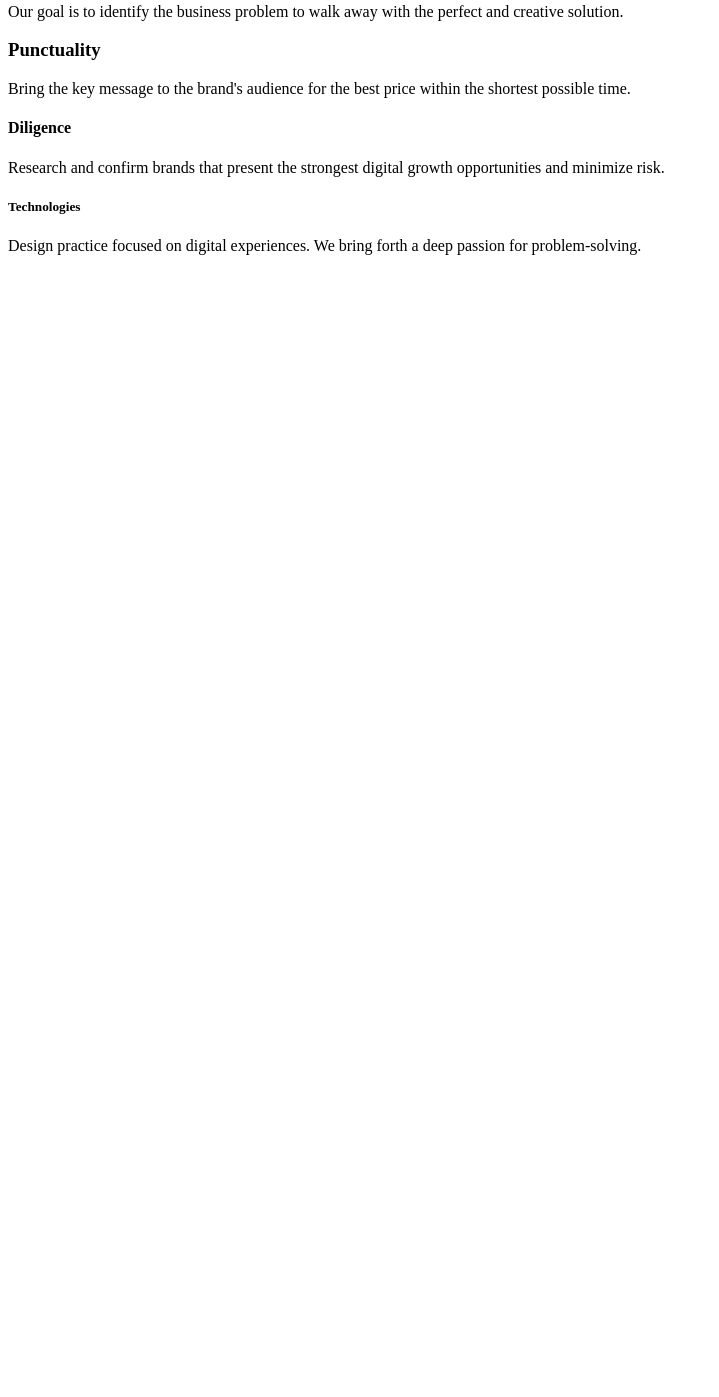
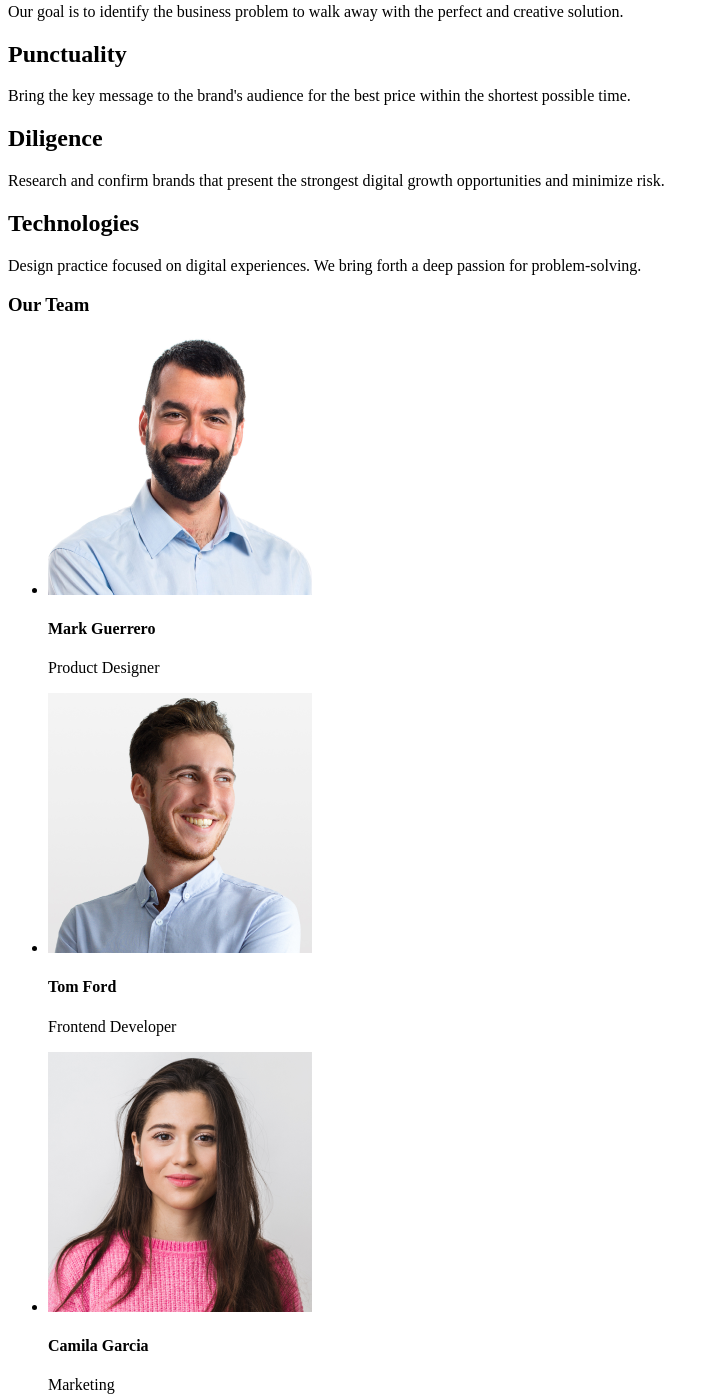
Before and after one commit to Halenina/goit-markup-hw-01, a plain HTML site: page index.html in a window 1280 px wide. Shown: the part 300-1697 px from the top of the page, without its empty margins (0-719 px from the left). Before the commit the page ends 800 px from the top, so only its background shows below. Drawn offline with Linux system fonts and the light colour scheme.

Commit message:
Section 3

```diff
--- a/index.html
+++ b/index.html
@@ -34,17 +34,42 @@
                 <p>Our goal is to identify the business
                 problem to walk away with the perfect and creative solution.</p>
 
-                <h3>Punctuality</h3>
+                <h2>Punctuality</h2>
                 <p>Bring the key message to the brand's audience for the best price within the shortest possible time.</p>
 
-                <h4>Diligence</h4>
+                <h2>Diligence</h2>
                 <p>Research and confirm brands that present the strongest digital growth opportunities and minimize risk.</p>
 
-                <h5>Technologies</h5>
+                <h2>Technologies</h2>
                 <p>Design practice focused on digital experiences. We bring forth a deep passion for problem-solving.</p>
 
             </section>
-
+            <section>
+<h3>Our Team</h3>
+<ul>
+    <li>
+        <img
+        src="./images/our team/Mark Guerrero.png"alt="Mark Guerrero" />
+        <h4>Mark Guerrero</h4>
+        <p>Product Designer</p>
+    </li>
+    <li>
+        <img src="./images/our team/Tom Ford.png" alt="Tom Ford" />
+        <h4>Tom Ford</h4>
+        <p>Frontend Developer</p>
+    </li>
+    <li>
+        <img src="./images/our team/Camila Garcia.png" alt="Camila Garcia" />
+        <h4>Camila Garcia</h4>
+        <p>Marketing</p>
+    </li>
+    <li>
+        <img src="./images/our team/Daniel Wilson.png" alt="Daniel Wilson" />
+        <h4>Daniel Wilson</h4>
+        <p>UI Designer</p>
+    </li>
+</ul>
+            </section>
         </main>
         <footer></footer>
     </body>
```
Also changed, not shown: images/our team/Camila Garcia.png (added), images/our team/Daniel Wilson.png (added), images/our team/Mark Guerrero.png (added), images/our team/Tom Ford.png (added).
